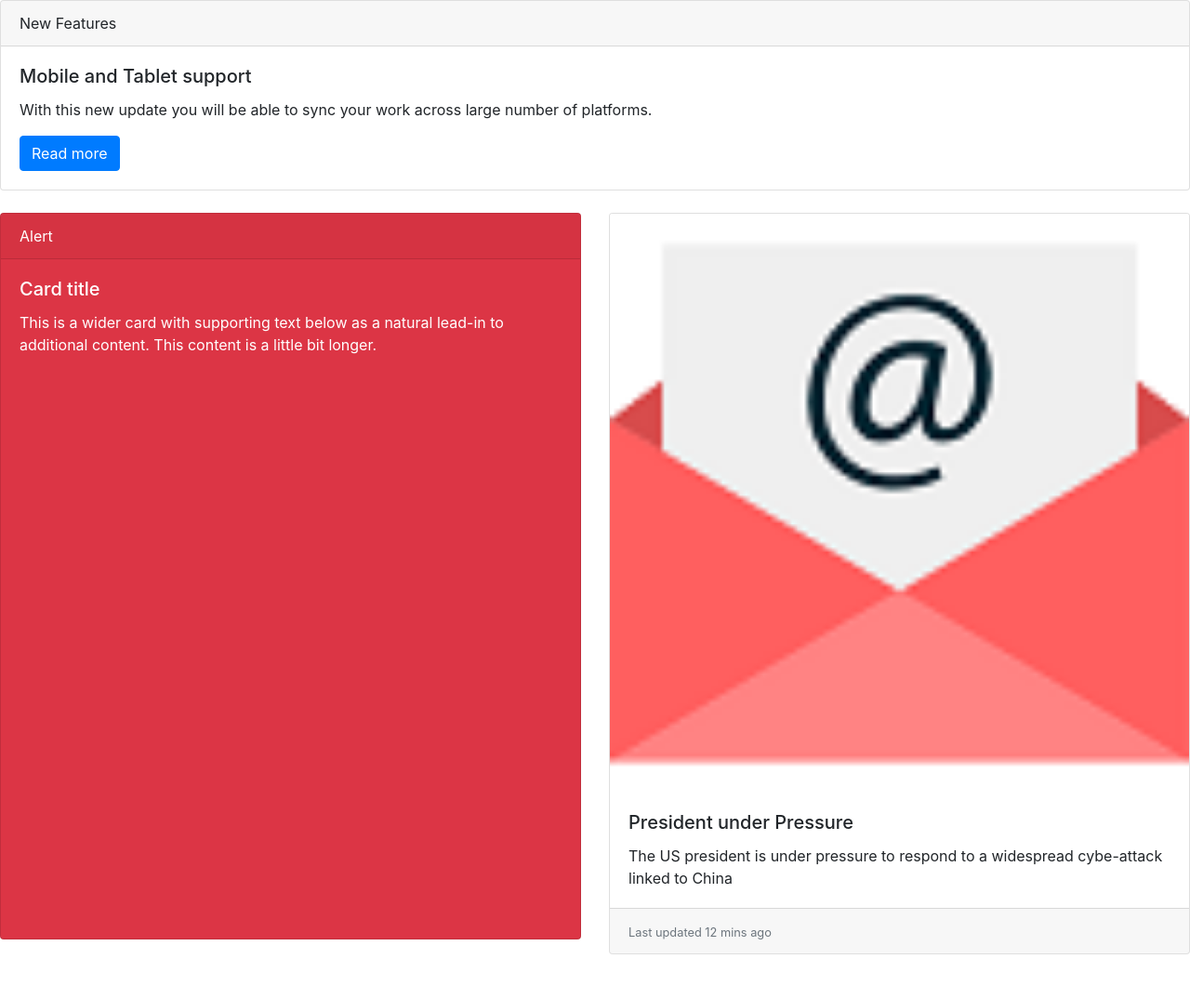
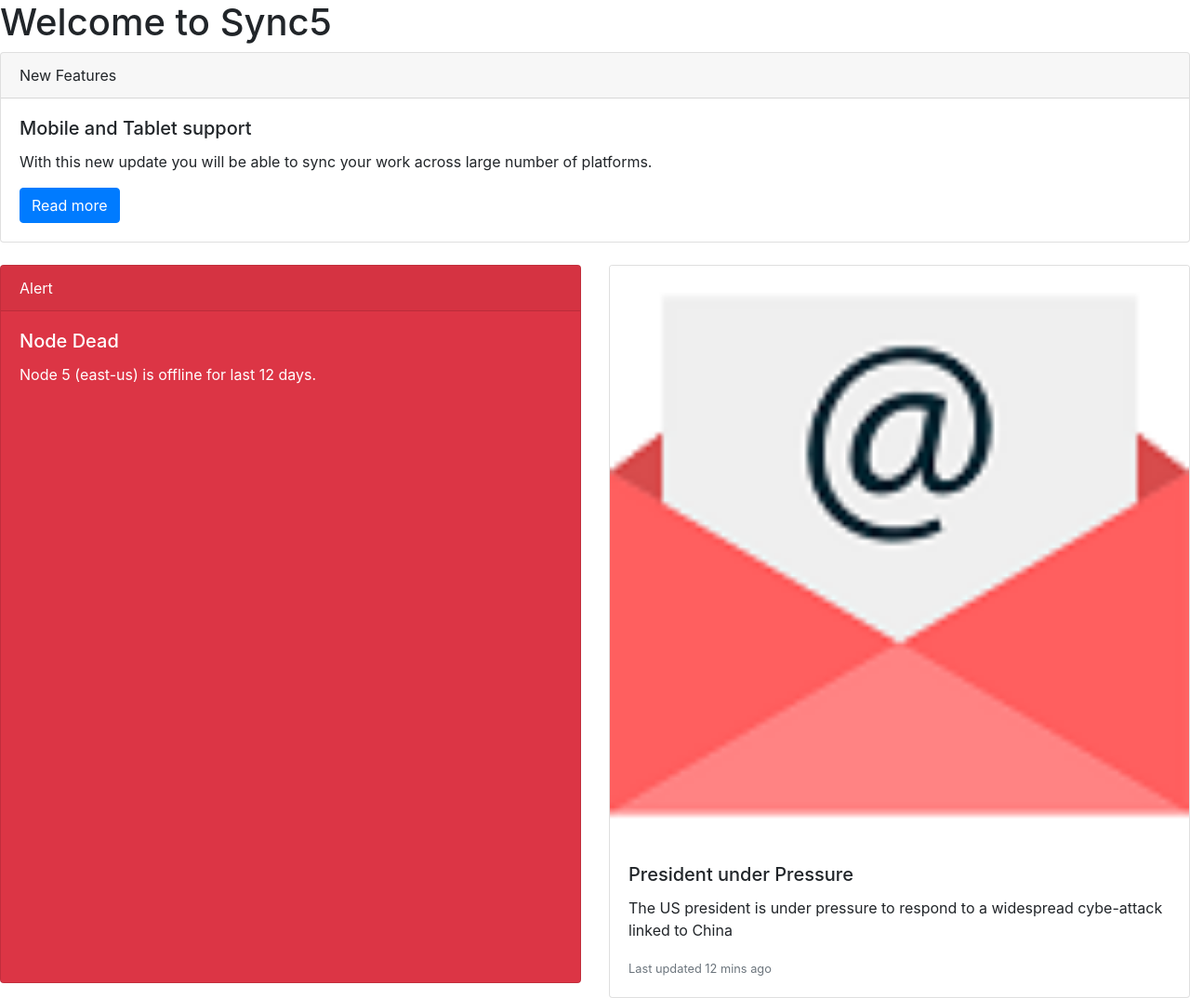
Before and after one commit to acciojob/bootstrap-card-swapnil-githu, a website: page main.html in a window 1280 px wide. Shown: the whole page at 93% size. Before the commit the page ends 1027 px from the top, so only its background shows below. Drawn offline with nearby package versions, Linux system fonts and the light colour scheme.

Commit message:
solution

```diff
--- a/main.html
+++ b/main.html
@@ -11,8 +11,9 @@
 
   </head>
   <body>
+    <h1>Welcome to Sync5</h1>
     <div class="card">
-		<div class="card-header">
+		<div class="card-header" >
 			New Features
 		</div>
 		<div class="card-body">
@@ -25,12 +26,14 @@
 <br>
 
     <div class="card-deck">
+
         <div class="card text-white bg-danger mb-3" >
             <div class="card-header">Alert</div>
           <div class="card-body">
-            <h5 class="card-title">Card title</h5>
-            <p class="card-text">This is a wider card with supporting text below as a natural lead-in to additional content. This content is a little bit longer.</p>
+            <h5 class="card-title">Node Dead</h5>
+            <p class="card-text">Node 5 (east-us) is offline for last 12 days.</p>
           </div>
+
 
         </div>
         <div class="card">
@@ -38,9 +41,7 @@
           <div class="card-body">
             <h5 class="card-title">President under Pressure</h5>
             <p class="card-text">The US president is under pressure to respond to a widespread cybe-attack linked to China</p>
-          </div>
-          <div class="card-footer">
-            <small class="text-muted">Last updated 12 mins ago</small>
+            <p class="card-text"><small class="text-muted">Last updated 12 mins ago</small></p>
           </div>
         </div>
       </div>
```
